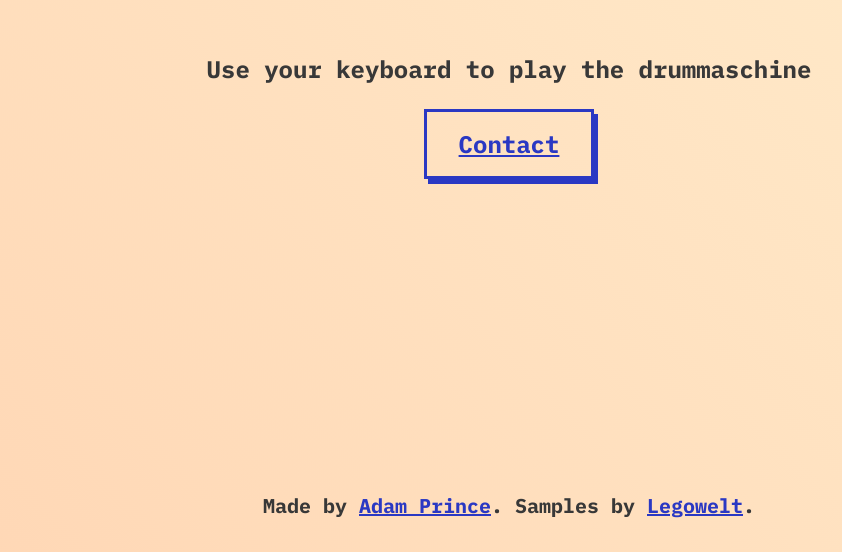
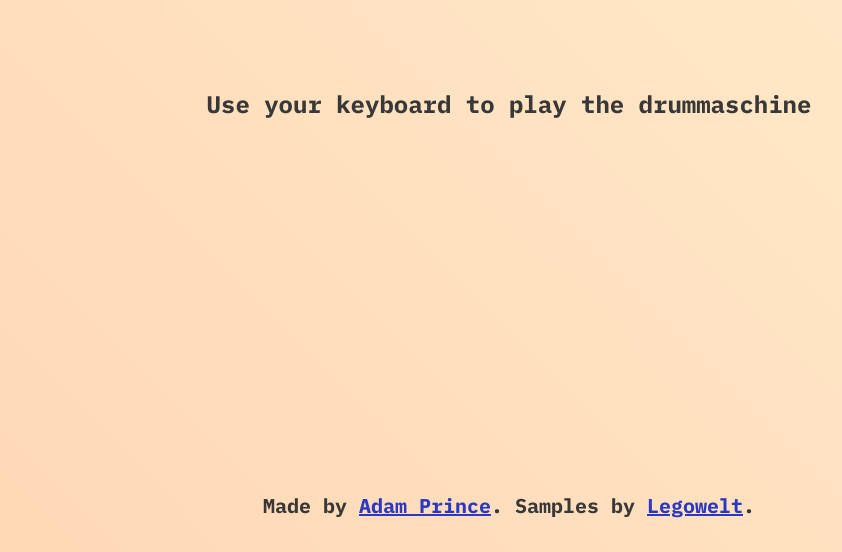
Before and after one commit to adamprince/drummaschine, a plain HTML site: page index.html in a window 1280 px wide. Shown: the part 248-800 px from the top of the page, without its empty margins (131-973 px from the left). Drawn offline with Linux system fonts and the light colour scheme.

Commit message:
comment out contact

```diff
--- a/index.html
+++ b/index.html
@@ -20,7 +20,9 @@
       <section class="main">
         <div class="content">
           <p>Use your keyboard to play the drummaschine</p>
-          <a href="#" class="contact">Contact</a>
+          <!--
+          <a href="mailto:info@adamprince.us" class="contact">Contact</a>
+          -->
         </div>
       </section>
       <footer class="footer">
```
